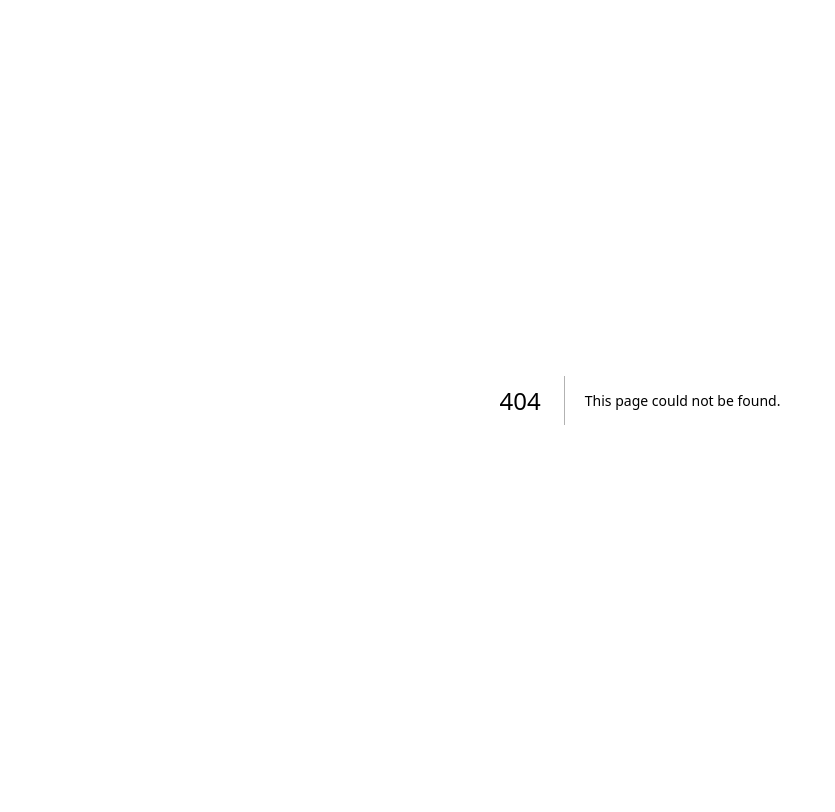
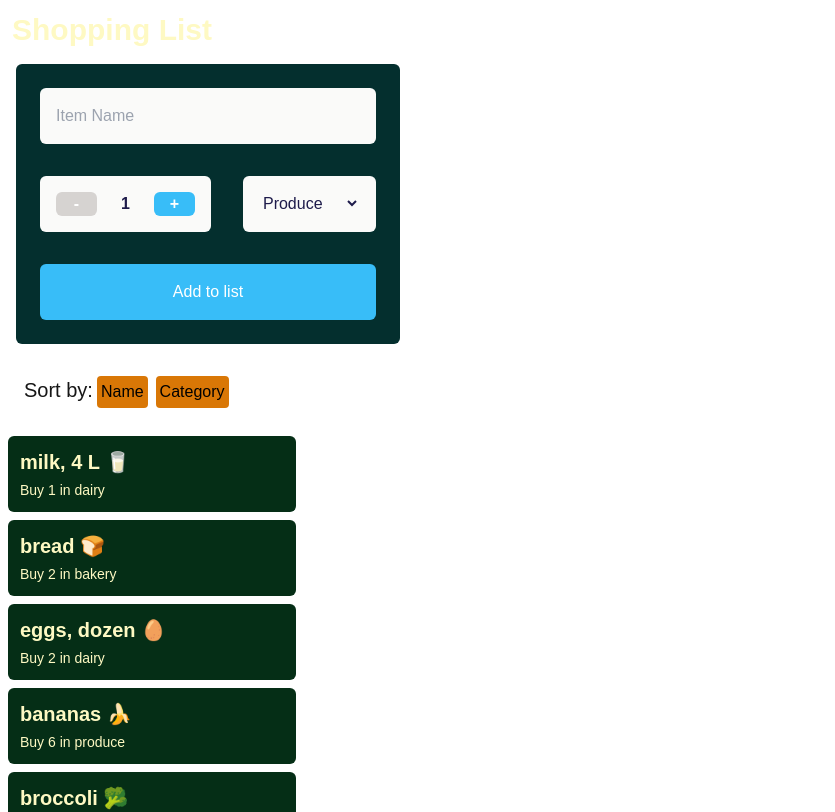
Before and after one commit to apnordquist/cprg306-assignments, a Next.js app: page /week-7 in a window 1280 px wide. Before the commit this address had no page. Shown: the top 812 px of the page, without its empty margins (0-835 px from the left). Built offline with nearby package versions, Linux system fonts and the light colour scheme.

Commit message:
week 7 draft

```diff
--- /dev/null
+++ b/app/week-7/item.js
@@ -0,0 +1,11 @@
+export default function ItemComp({ itemObj }) {
+  let { id, name, quantity, category } = itemObj;
+  return (
+    <li className="rounded-md max-w-72 p-2 m-2 bg-green-950 text-yellow-100">
+      <h3 className="font-bold text-xl m-1">{name}</h3>
+      <p className="text-sm m-1">
+        Buy {quantity} in {category}
+      </p>
+    </li>
+  );
+}
--- /dev/null
+++ b/app/week-7/itemlist.js
@@ -0,0 +1,61 @@
+"use client";
+
+import { useState } from "react";
+import ItemComp from "./item";
+
+export default function ItemList({ itemList }) {
+  const [sortBy, setSortBy] = useState("id");
+
+  itemList.sort((a, b) => {
+    if (isNaN(parseInt(a[sortBy]))) {
+      let nameA = a[sortBy].toUpperCase();
+      let nameB = b[sortBy].toUpperCase();
+      if (nameA < nameB) {
+        return -1;
+      }
+      if (nameA > nameB) {
+        return 1;
+      }
+      return 0;
+    } else {
+      return a.id - b.id;
+    }
+  });
+
+  const handleChangeSort = (event) => setSortBy(event.target.value);
+
+  let selectedButton =
+    "inline-block bg-amber-300 rounded text-black p-1 m-1 active:bg-amber-900 active:text-white";
+  let unselectedButton =
+    "inline-block bg-amber-600 rounded text-black p-1 m-1 active:bg-amber-900 active:text-white";
+
+  return (
+    <div>
+      <div className="m-3 p-3">
+        <p className="inline-block text-xl">Sort by:</p>
+        <button
+          className={sortBy == "name" ? selectedButton : unselectedButton}
+          value="name"
+          type="button"
+          onClick={handleChangeSort}
+        >
+          Name
+        </button>
+
+        <button
+          className={sortBy == "category" ? selectedButton : unselectedButton}
+          value="category"
+          type="button"
+          onClick={handleChangeSort}
+        >
+          Category
+        </button>
+      </div>
+      <ul>
+        {itemList.map((item) => (
+          <ItemComp itemObj={item} key={item.id} />
+        ))}
+      </ul>
+    </div>
+  );
+}
--- /dev/null
+++ b/app/week-7/items.json
@@ -0,0 +1,74 @@
+[
+    {
+      "id": "1h2GJKH12gkHG31h1H",
+      "name": "milk, 4 L 🥛",
+      "quantity": 1,
+      "category": "dairy"
+    },
+    {
+      "id": "2KJH3k2j3H1k2J3K1H",
+      "name": "bread 🍞",
+      "quantity": 2,
+      "category": "bakery"
+    },
+    {
+      "id": "3h2KJH3k2j3H1k2J3",
+      "name": "eggs, dozen 🥚",
+      "quantity": 2,
+      "category": "dairy"
+    },
+    {
+      "id": "4k2J3K1H2GJKH12gk",
+      "name": "bananas 🍌",
+      "quantity": 6,
+      "category": "produce"
+    },
+    {
+      "id": "5H1h1H2KJH3k2j3H",
+      "name": "broccoli 🥦",
+      "quantity": 3,
+      "category": "produce"
+    },
+    {
+      "id": "6H1k2J3K1H2GJKH1",
+      "name": "chicken breasts, 1 kg 🍗",
+      "quantity": 1,
+      "category": "meat"
+    },
+    {
+      "id": "7gkHG31h1H2KJH3k",
+      "name": "pasta sauce 🍝",
+      "quantity": 3,
+      "category": "canned goods"
+    },
+    {
+      "id": "8j3H1k2J3K1H2GJK",
+      "name": "spaghetti, 454 g 🍝",
+      "quantity": 2,
+      "category": "dry goods"
+    },
+    {
+      "id": "9H12gkHG31h1H2KJ",
+      "name": "toilet paper, 12 pack 🧻",
+      "quantity": 1,
+      "category": "household"
+    },
+    {
+      "id": "10H3k2j3H1k2J3K1",
+      "name": "paper towels, 6 pack",
+      "quantity": 1,
+      "category": "household"
+    },
+    {
+      "id": "11k2J3K1H2GJKH12",
+      "name": "dish soap 🍽️",
+      "quantity": 1,
+      "category": "household"
+    },
+    {
+      "id": "12GJKH12gkHG31h1",
+      "name": "hand soap 🧼",
+      "quantity": 4,
+      "category": "household"
+    }
+  ]
--- /dev/null
+++ b/app/week-7/new-item.js
@@ -0,0 +1,106 @@
+"use client";
+
+import { useState } from "react";
+
+export default function ItemButton({ onAddItemFunc }) {
+  let buttonClass =
+    "flex-1 bg-sky-400 w-full h-full text-white text-center rounded-md hover:bg-sky-600 disabled:bg-stone-300";
+
+  const increment = () => {
+    setQuantity(quantity + 1);
+  };
+  const decrement = () => {
+    setQuantity(quantity - 1);
+  };
+
+  const [quantity, setQuantity] = useState(1);
+  const [name, setName] = useState("");
+  const [category, setCategory] = useState("produce");
+  const [id, setId] = useState(Math.random() * 1000);
+
+  const handleNameChange = (event) => setName(event.target.value);
+  const handleCategoryChange = (event) => setCategory(event.target.value);
+  const handleSubmit = (event) => {
+    event.preventDefault;
+
+    let newItem = {
+      id: id,
+      item: name,
+      quant: quantity,
+      cat: category,
+    };
+
+    onAddItemFunc(newItem);
+    setName("");
+    setQuantity(1);
+    setCategory("produce");
+    setId(Math.random() * 1000);
+  };
+
+  return (
+    <form
+      onSubmit={handleSubmit}
+      className="flex flex-col max-w-96 p-2 m-4 bg-teal-950 rounded-md"
+    >
+      {/* new for week 5 */}
+      <div className="m-4">
+        <input
+          type="text"
+          onChange={handleNameChange}
+          value={name}
+          placeholder="Item Name"
+          className="w-full p-4 rounded-md bg-stone-50 text-indigo-950"
+          required
+        />
+      </div>
+      <div className="flex justify-between">
+        {/* old from week 4 */}
+        <div className="flex flex-row justify-between gap-2 w-52 m-4 p-4 font-bold rounded-md bg-stone-50">
+          <button
+            onClick={decrement}
+            className={buttonClass}
+            disabled={quantity <= 1}
+            type="button"
+          >
+            -
+          </button>
+          <span className="flex-1 text-indigo-950 text-center">{quantity}</span>
+          <button
+            onClick={increment}
+            className={buttonClass}
+            disabled={quantity >= 20}
+            type="button"
+          >
+            +
+          </button>
+        </div>
+
+        {/* new for week 5 */}
+        <div className="m-4 p-4 rounded-md bg-stone-50 text-indigo-950">
+          <select
+            onChange={handleCategoryChange}
+            value={category}
+            className="bg-inherit text-inherit w-full"
+          >
+            <option value="produce">Produce</option>
+            <option value="dairy">Dairy</option>
+            <option value="bakery">Bakery</option>
+            <option value="meat">Meat</option>
+            <option value="frozen">Frozen Foods</option>
+            <option value="canned">Canned Goods</option>
+            <option value="dry">Dry Goods</option>
+            <option value="beverages">beverages</option>
+            <option value="snacks">Snacks</option>
+            <option value="household">Household</option>
+            <option value="other">other</option>
+          </select>
+        </div>
+      </div>
+      <div className="max-w-96 h-14 m-4 bg-sky-400 text-white text-center rounded-md hover:bg-sky-600 disabled:bg-stone-300">
+        <button className="w-full h-full" type="submit">
+          Add to list
+        </button>
+      </div>
+    </form>
+  );
+}
--- /dev/null
+++ b/app/week-7/page.js
@@ -0,0 +1,23 @@
+"use client";
+
+import ItemList from "./itemlist";
+import ItemButton from "./new-item";
+import itemData from "./items.json";
+import { useState } from "react";
+
+export default function Page() {
+  let items = itemData.map((item) => ({ ...item }));
+  const [itemList, setItemList] = useState(items);
+
+  const handleAddItem = (newItemObj) => {
+    setItemList([...itemList, newItemObj]);
+  };
+
+  return (
+    <main>
+      <h1 className="font-bold text-3xl m-3 text-yellow-100">Shopping List</h1>
+      <ItemButton onAddItemFunc={handleAddItem} />
+      <ItemList itemList={itemList} />
+    </main>
+  );
+}
```
